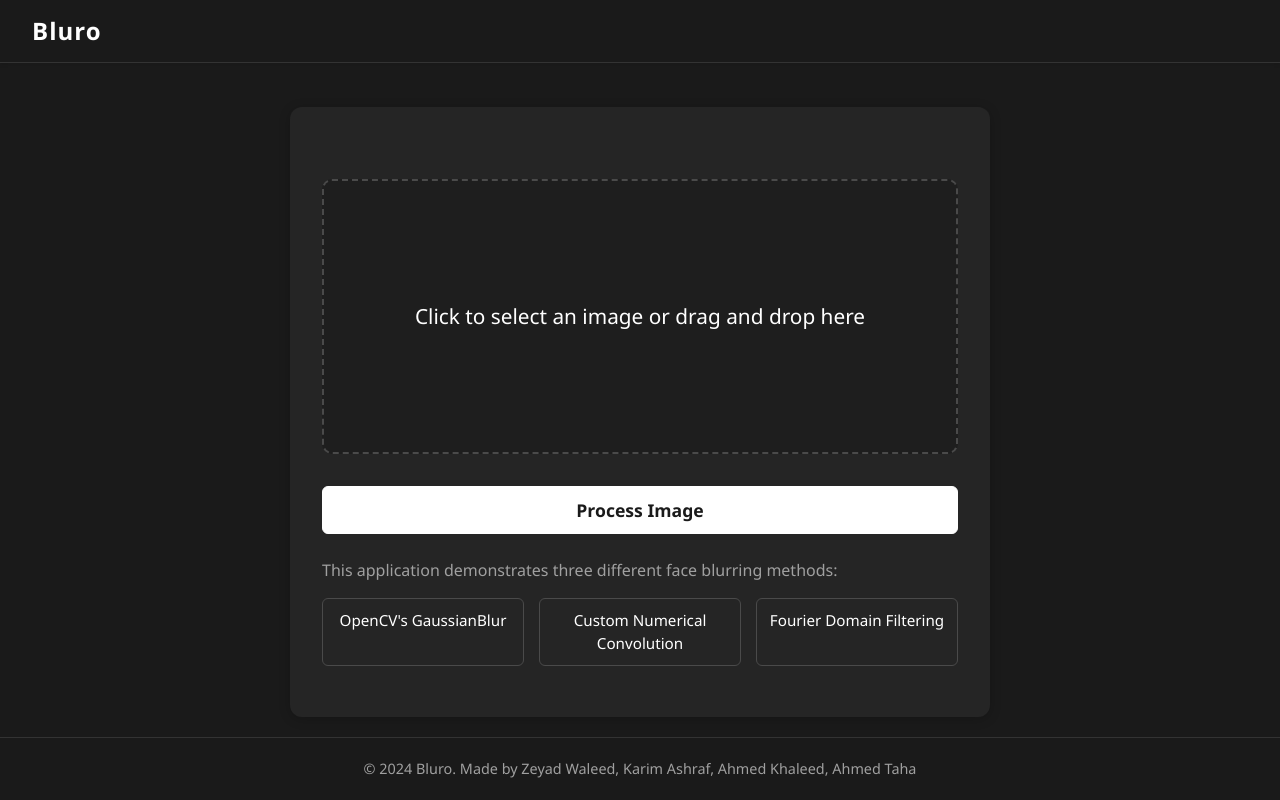
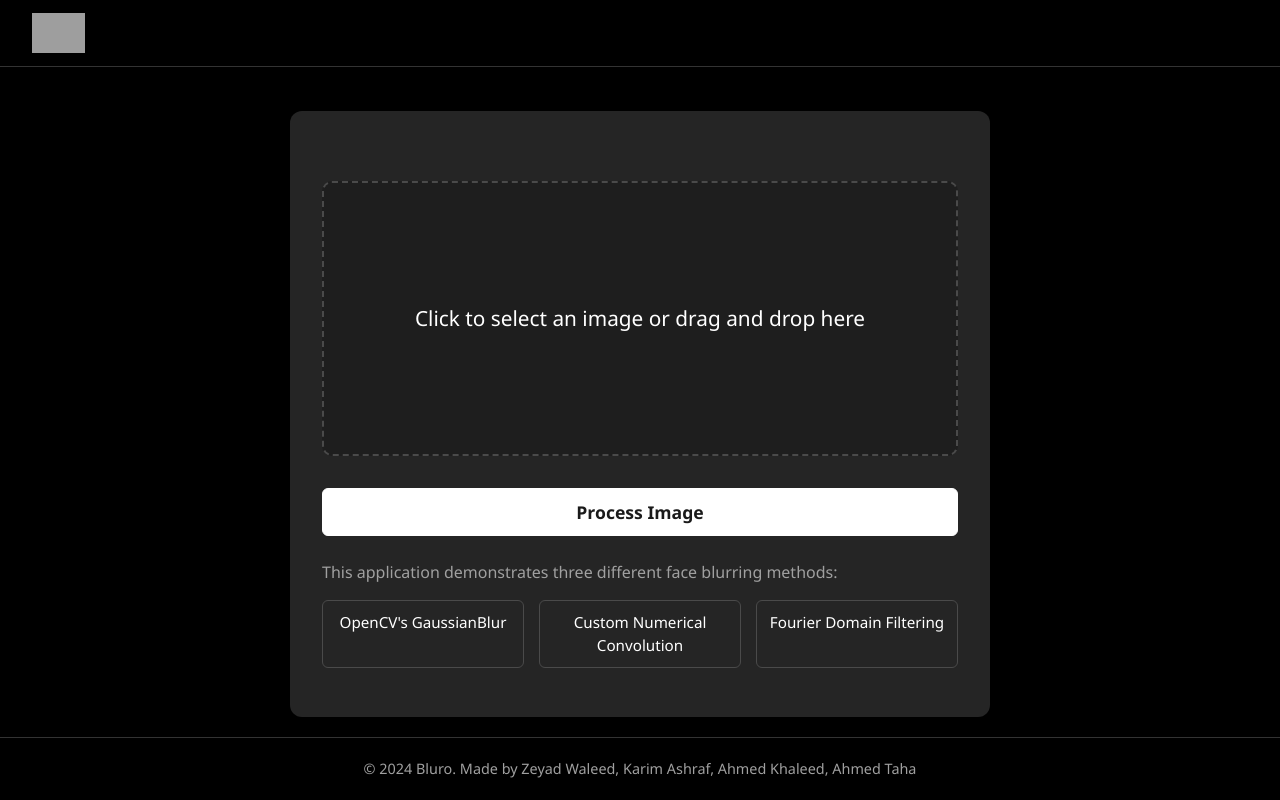
Before and after one commit to Karim-Ashraf1/FaceBlurringUsingNummiricalMethods, a Flask app: page / in a window 1280 px wide. Run offline with Flask 3, Linux system fonts and the light colour scheme; grey boxes are pictures that could not be loaded.

Commit message:
changing ui and adding logo

```diff
--- a/templates/index.html
+++ b/templates/index.html
@@ -14,28 +14,48 @@
             color: #ffffff;
             border: 1px solid #333;
         }
+
         .modal-header {
             border-bottom: 1px solid #333;
         }
+
         .modal-footer {
             border-top: 1px solid #333;
         }
+
         .btn-close {
             filter: invert(1) grayscale(100%) brightness(200%);
         }
+
         .method-item {
             cursor: pointer;
             transition: opacity 0.3s ease;
         }
+
         .method-item:hover {
             opacity: 0.8;
+        }
+
+        .navbar {
+            background-color: #000000 !important;
+        }
+
+        body {
+            background-color: #000000 !important;
+        }
+
+        .footer {
+            background-color: #000000 !important;
+
         }
     </style>
 </head>
 
 <body>
     <nav class="navbar navbar-expand-lg shadow-sm mb-4">
-        <a class="navbar-brand" href="/">Bluro</a>
+        <a class="navbar-brand" href="/">
+            <img src="{{ url_for('static', filename='images/logo.png') }}" alt="Bluro Logo" height="40">
+        </a>
     </nav>
     <div class="container">
         <div class="flash-messages">
@@ -65,9 +85,12 @@
                 This application demonstrates three different face blurring methods:
             </p>
             <div class="methods-container">
-                <div class="method-item" data-bs-toggle="modal" data-bs-target="#opencvModal">OpenCV's GaussianBlur</div>
-                <div class="method-item" data-bs-toggle="modal" data-bs-target="#convolutionModal">Custom Numerical Convolution</div>
-                <div class="method-item" data-bs-toggle="modal" data-bs-target="#fourierModal">Fourier Domain Filtering</div>
+                <div class="method-item" data-bs-toggle="modal" data-bs-target="#opencvModal">OpenCV's GaussianBlur
+                </div>
+                <div class="method-item" data-bs-toggle="modal" data-bs-target="#convolutionModal">Custom Numerical
+                    Convolution</div>
+                <div class="method-item" data-bs-toggle="modal" data-bs-target="#fourierModal">Fourier Domain Filtering
+                </div>
             </div>
         </div>
     </div>
@@ -87,7 +110,8 @@
                         <li>SIMD (Single Instruction Multiple Data) instructions</li>
                         <li>Multi-threading capabilities</li>
                     </ul>
-                    <p>This method is typically the fastest as it's specifically designed for image processing tasks.</p>
+                    <p>This method is typically the fastest as it's specifically designed for image processing tasks.
+                    </p>
                 </div>
                 <div class="modal-footer">
                     <button type="button" class="btn btn-secondary" data-bs-dismiss="modal">Close</button>
@@ -97,7 +121,8 @@
     </div>
 
     <!-- Convolution Modal -->
-    <div class="modal fade" id="convolutionModal" tabindex="-1" aria-labelledby="convolutionModalLabel" aria-hidden="true">
+    <div class="modal fade" id="convolutionModal" tabindex="-1" aria-labelledby="convolutionModalLabel"
+        aria-hidden="true">
         <div class="modal-dialog">
             <div class="modal-content">
                 <div class="modal-header">
@@ -111,7 +136,8 @@
                         <li>Mathematical operations on each pixel</li>
                         <li>Separate processing for RGB channels</li>
                     </ul>
-                    <p>This method demonstrates the mathematical principles behind image blurring but may be slower than OpenCV's implementation.</p>
+                    <p>This method demonstrates the mathematical principles behind image blurring but may be slower than
+                        OpenCV's implementation.</p>
                 </div>
                 <div class="modal-footer">
                     <button type="button" class="btn btn-secondary" data-bs-dismiss="modal">Close</button>
@@ -135,7 +161,8 @@
                         <li>Multiplication with a Gaussian filter in frequency domain</li>
                         <li>Inverse FFT to get back to spatial domain</li>
                     </ul>
-                    <p>This method can be more efficient for large images but has higher computational overhead for small images.</p>
+                    <p>This method can be more efficient for large images but has higher computational overhead for
+                        small images.</p>
                 </div>
                 <div class="modal-footer">
                     <button type="button" class="btn btn-secondary" data-bs-dismiss="modal">Close</button>
```
Also changed, not shown: templates/result.html (+17 -1 lines).
